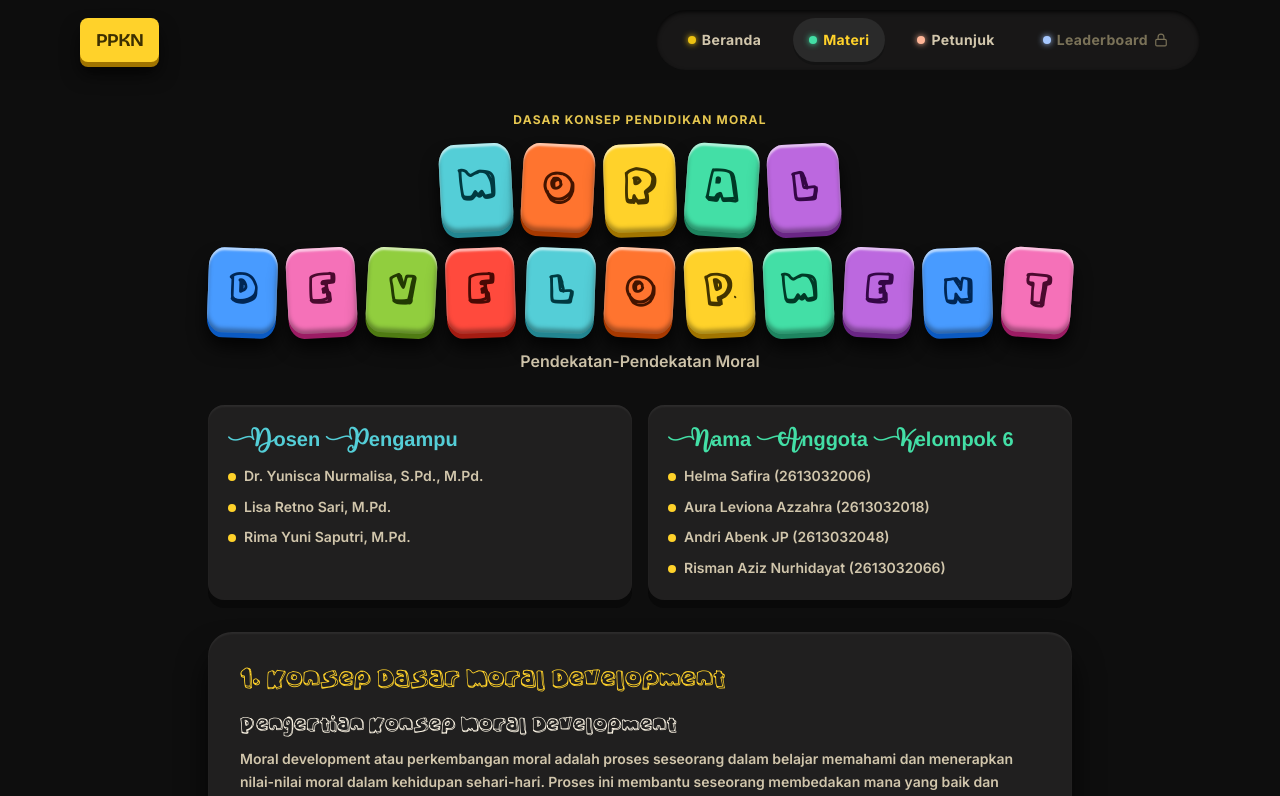
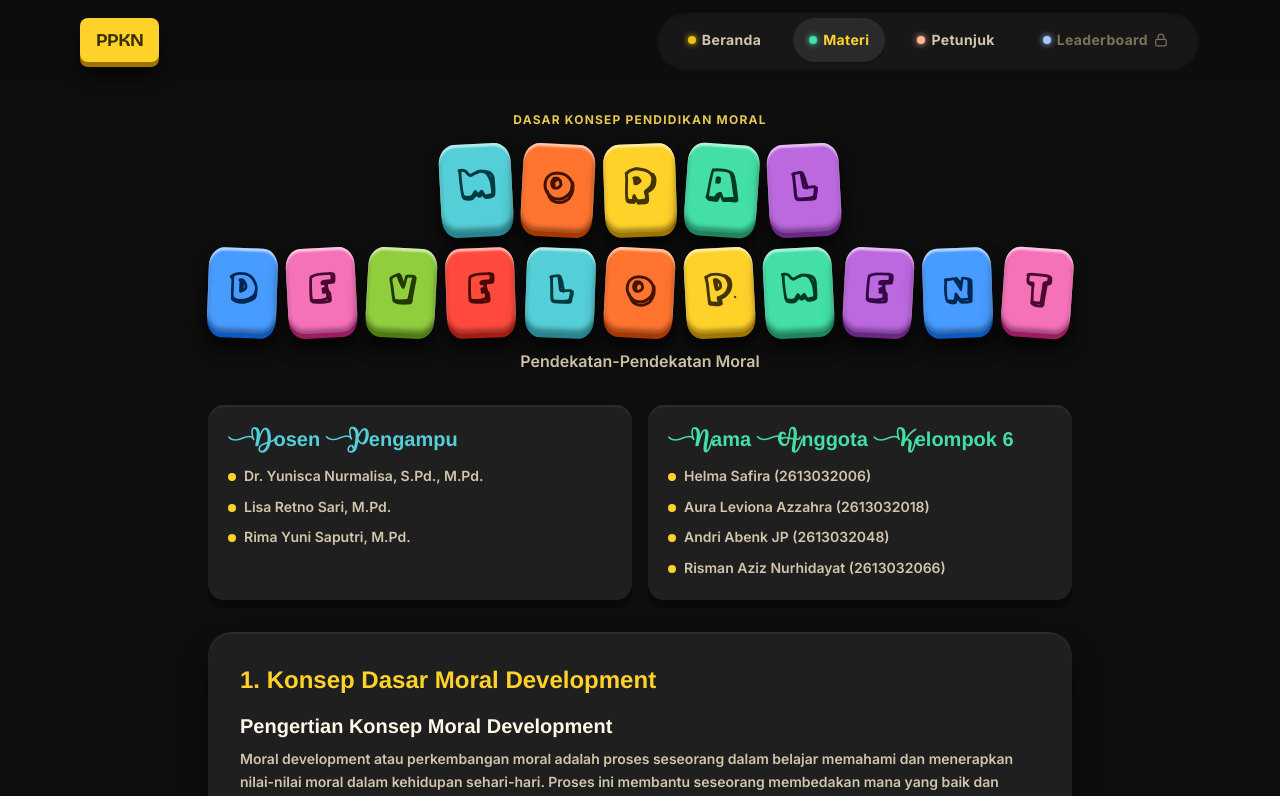
Before and after one commit to pangestuanton/ppkn-dev, a Next.js app: page /materi in a window 1280 px wide. Shown: the top 796 px of the page. Built offline with nearby package versions, Linux system fonts and the light colour scheme.

Commit message:
Style material chapter headings consistently

```diff
--- a/app/globals.css
+++ b/app/globals.css
@@ -28,6 +28,12 @@
 
 .font-joshico { font-family: "Joshico", sans-serif; }
 .font-arimo { font-family: "Arimo", sans-serif; }
+
+.materi-content h2,
+.materi-content h3 {
+  font-family: "Arimo", sans-serif;
+  font-weight: 700;
+}
 
 /* ── Design Tokens (CSS Custom Properties) ──────── */
 :root {
```
Also changed, not shown: app/materi/page.tsx (+1 -1 lines).
